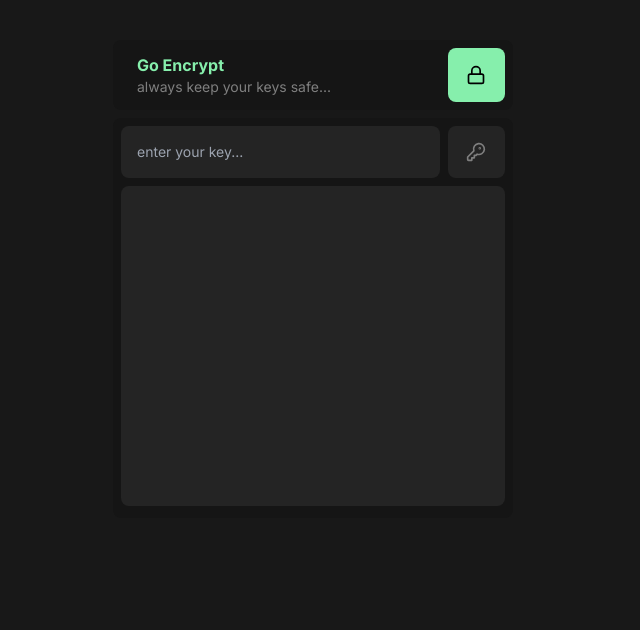
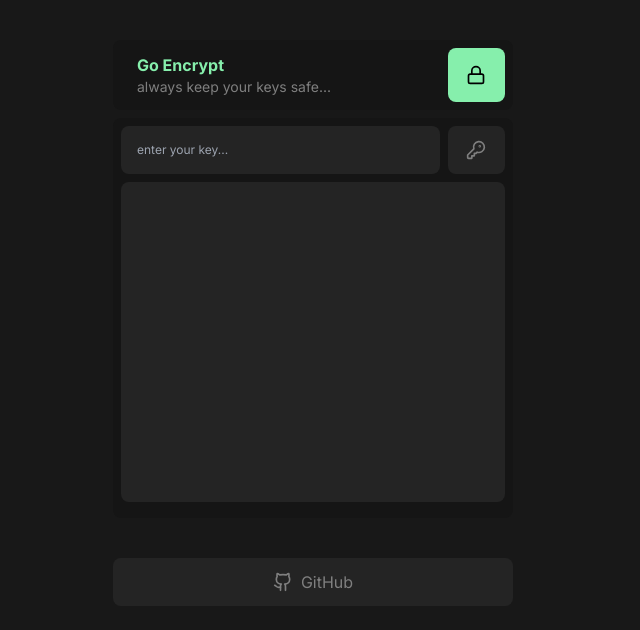
Before and after one commit to pisgahi/go-encrypt, a Next.js app in the folder frontend/: page / in a window 1280 px wide. Shown: the top 630 px of the page, without its empty margins (327-967 px from the left). Built offline with nearby package versions, Linux system fonts and the light colour scheme.

Commit message:
frontend: add github button and improved ui

```diff
--- /dev/null
+++ b/frontend/components/buttons/github-button.jsx
@@ -0,0 +1,32 @@
+import Link from "next/link";
+
+export default function GithubButton() {
+  return (
+    <div
+      className="bg-[#242424] hover:bg-[#151515] transition duration-350
+      ease-in-out flex items-center p-2 rounded-lg mt-4 group"
+    >
+      <Link
+        href={"https://github.com/pisgahi"}
+        className="w-full p-1 flex justify-center items-center rounded-lg space-x-2"
+      >
+        <svg
+          xmlns="http://www.w3.org/2000/svg"
+          width="20"
+          height="20"
+          viewBox="0 0 24 24"
+          fill="none"
+          stroke="#7f7f7f"
+          stroke-width="2"
+          stroke-linecap="round"
+          stroke-linejoin="round"
+          class="lucide lucide-github"
+        >
+          <path d="M15 22v-4a4.8 4.8 0 0 0-1-3.5c3 0 6-2 6-5.5.08-1.25-.27-2.48-1-3.5.28-1.15.28-2.35 0-3.5 0 0-1 0-3 1.5-2.64-.5-5.36-.5-8 0C6 2 5 2 5 2c-.3 1.15-.3 2.35 0 3.5A5.403 5.403 0 0 0 4 9c0 3.5 3 5.5 6 5.5-.39.49-.68 1.05-.85 1.65-.17.6-.22 1.23-.15 1.85v4" />
+          <path d="M9 18c-4.51 2-5-2-7-2" />
+        </svg>
+        <p className="text-[#7f7f7f]">GitHub</p>
+      </Link>
+    </div>
+  );
+}
--- a/frontend/components/cards/create-secret-card.jsx
+++ b/frontend/components/cards/create-secret-card.jsx
@@ -24,6 +24,7 @@ export default function CreateSecret() {
   };
 
   return (
+    <div className="">
       <div className="bg-[#151515] md:w-[400px] p-2 rounded-lg">
         <div className="flex pb-2 rounded-lg">
           <input
@@ -40,14 +41,14 @@ export default function CreateSecret() {
             value={plainText}
             onChange={handlePlainTextChange}
             placeholder="your secret goes here..."
-          className="bg-[#242424] text-[#7f7f7f] resize-none
+            className="bg-[#242424] text-[#7f7f7f] text-sm resize-none
           w-full h-full rounded-lg p-4 mb-6 focus:outline-none"
           />
         </div>
-
+      </div>
       <div
         className="bg-[#242424] hover:bg-green-300 transition duration-350
-        ease-in-out flex items-center p-2 rounded-lg mt-2 group"
+        ease-in-out flex items-center p-2 rounded-lg mt-12 group"
       >
         <button
           onClick={handleClick}
--- a/frontend/components/cards/secret-card.jsx
+++ b/frontend/components/cards/secret-card.jsx
@@ -28,7 +28,7 @@ export default function SecretCard() {
           onChange={handleKeyChange}
           type="text"
           placeholder="enter your key..."
-          className="bg-[#242424] text-[#7f7f7f] w-full rounded-lg md:p-4 text-sm focus:outline-none"
+          className="bg-[#242424] text-[#7f7f7f] w-full rounded-lg md:p-4 text-xs focus:outline-none"
         />
         <button
           onClick={handleClick}
@@ -57,7 +57,7 @@ export default function SecretCard() {
           relative overflow-hidden"
         >
           <div className="bg-[#242424] w-full h-[320px] overflow-y-auto rounded-lg">
-            <p className=" text-[#7f7f7f] rounded-lg p-4">
+            <p className="text-[#7f7f7f] rounded-lg p-4">
               {secretData?.decipheredText}
             </p>
           </div>
--- a/frontend/components/homepage.jsx
+++ b/frontend/components/homepage.jsx
@@ -1,9 +1,13 @@
+import GithubButton from "./buttons/github-button";
 import SecretCard from "./cards/secret-card";
 
 export default function Homepage() {
   return (
     <div>
       <SecretCard />
+      <div className="mt-10">
+        <GithubButton />
+      </div>
     </div>
   );
 }
```
Lines whose indentation alone changed are shown as unchanged.
